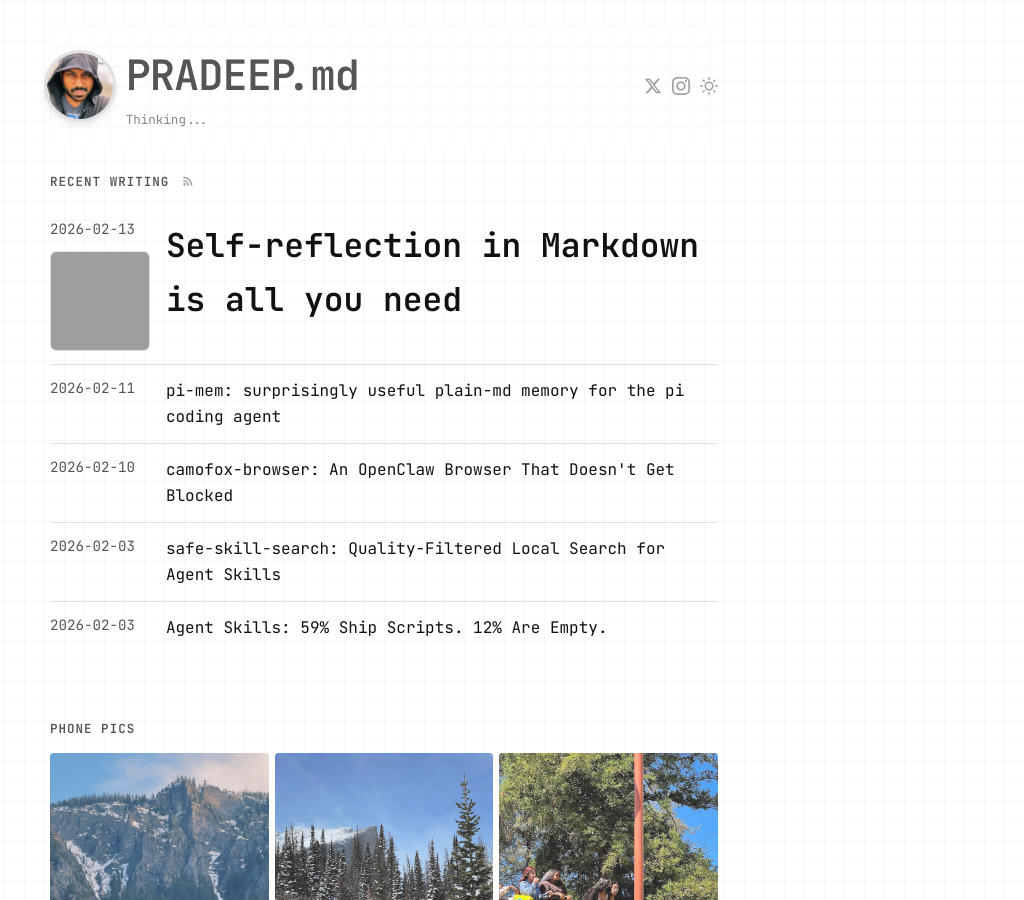
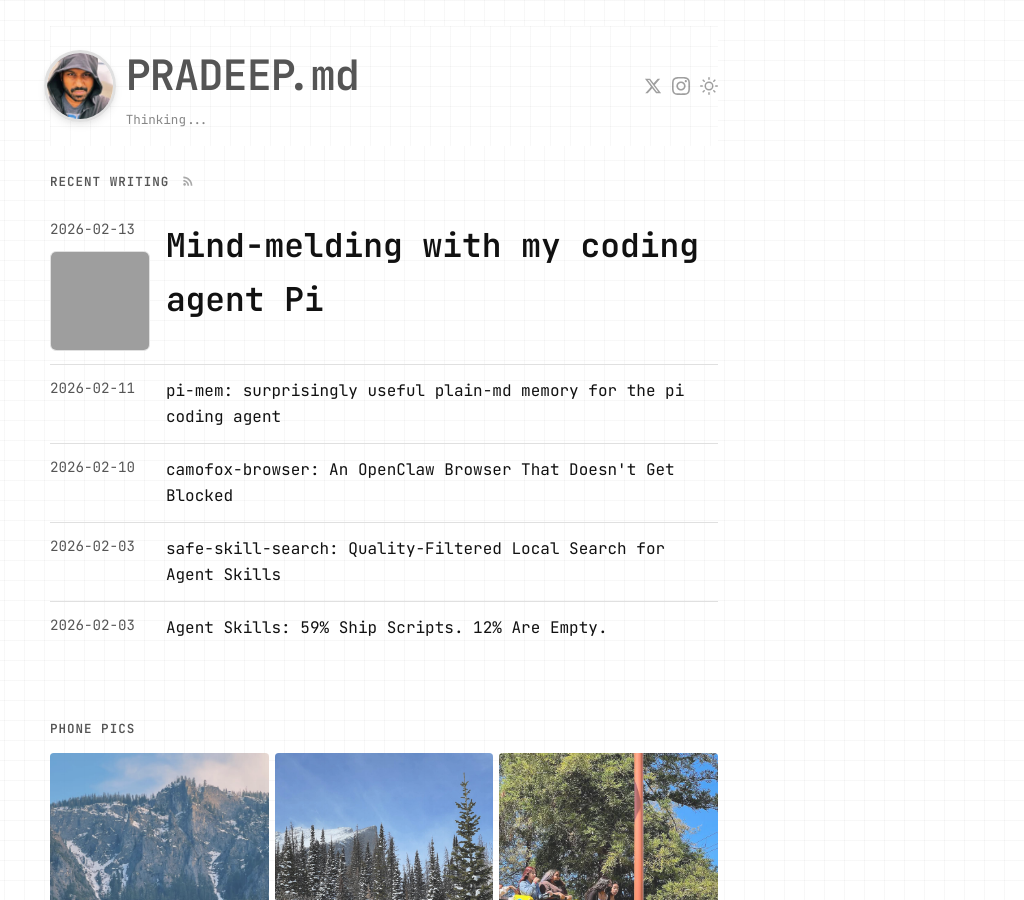
Before and after one commit to skyfallsin/skyfallsin.github.io, a Jekyll site: the page built from index.md, in a window 1280 px wide and 900 px high, cut to the strip 0-900 px from the top of the window. Shown: the whole strip, without its empty margins (256-1280 px from the left). Built offline with Jekyll 4.4.1, drawn with Linux system fonts in a browser that asks for light colours; nearby versions of some CDN libraries; grey boxes are pictures that could not be loaded.

Commit message:
title back to mind-meld

```diff
--- a/_posts/2026-02-13-pi-reflect.md
+++ b/_posts/2026-02-13-pi-reflect.md
@@ -1,6 +1,6 @@
 ---
 layout: post
-title: "Self-reflection in Markdown is all you need"
+title: "Mind-melding with my coding agent Pi"
 date: 2026-02-13
 published: true
 image: /images/posts/pi-reflect.png
```
